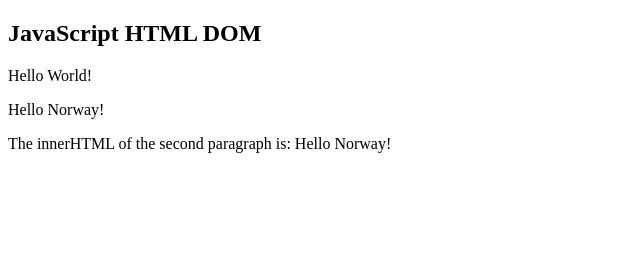
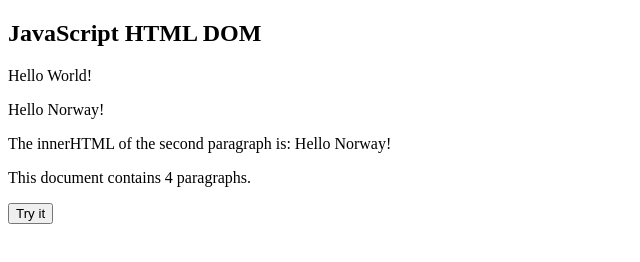
Before and after one commit to itorly/js-study, a website: page HTML DOM/Node Lists/The HTML DOM NodeList Object.html in a window 1280 px wide. Shown: the whole page, without its empty margins (0-640 px from the left). Drawn offline with Linux system fonts and the light colour scheme.

Commit message:
HTML DOM Node List Length, loop through the nodes in a node list

```diff
--- a/HTML DOM/Node Lists/The HTML DOM NodeList Object.html
+++ b/HTML DOM/Node Lists/The HTML DOM NodeList Object.html
@@ -10,12 +10,26 @@
 
 <p id="demo"></p>
 
+<p id="demo2"></p>
+
+<button onclick="myFunction()">Try it</button>
+
 <script>
 const myNodelist = document.querySelectorAll("p");
 
 document.getElementById("demo").innerHTML = "The innerHTML of the second paragraph is: " + myNodelist[1].innerHTML;
 
+document.getElementById("demo2").innerHTML = "This document contains " + myNodelist.length + " paragraphs.";
+
+function myFunction() {
+    for (let i = 0; i < myNodelist.length; i++) {
+        myNodelist[i].style.color = "green";
+    }
+}
 </script>
+
+
+
 
 </body>
 </html>
```
